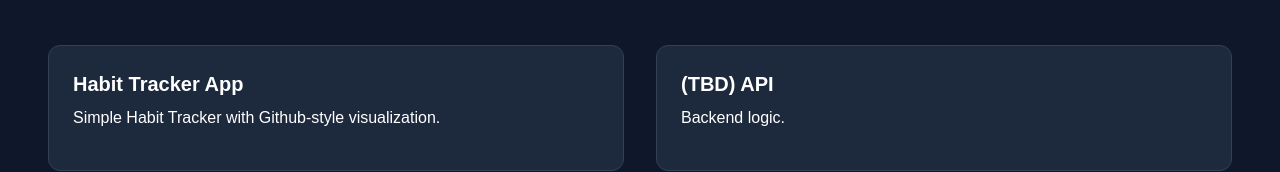
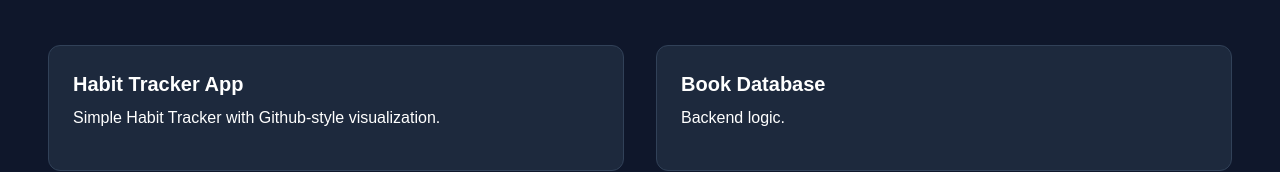
Before and after one commit to adewale-dadaj/adewale-personal-website, a Next.js app: page / in a window 1280 px wide. Shown: the part 677-849 px from the top of the page. Built offline with nearby package versions, Linux system fonts and the light colour scheme.

Commit message:
feat: update info about second project - Book Database

```diff
--- a/app/page.tsx
+++ b/app/page.tsx
@@ -4,7 +4,7 @@ export default function Home() {
 
   const projects = [
     {title: "Habit Tracker App", description: "Simple Habit Tracker with Github-style visualization.", tech: ["Swift", "Django"]},
-    {title: "(TBD) API", description: "Backend logic.", tech: ["Django"]},
+    {title: "Book Database", description: "Backend logic.", tech: ["Django"]},
   ];
   return (
     <main className="min-h-screen bg-slate-900 text-white">
```
